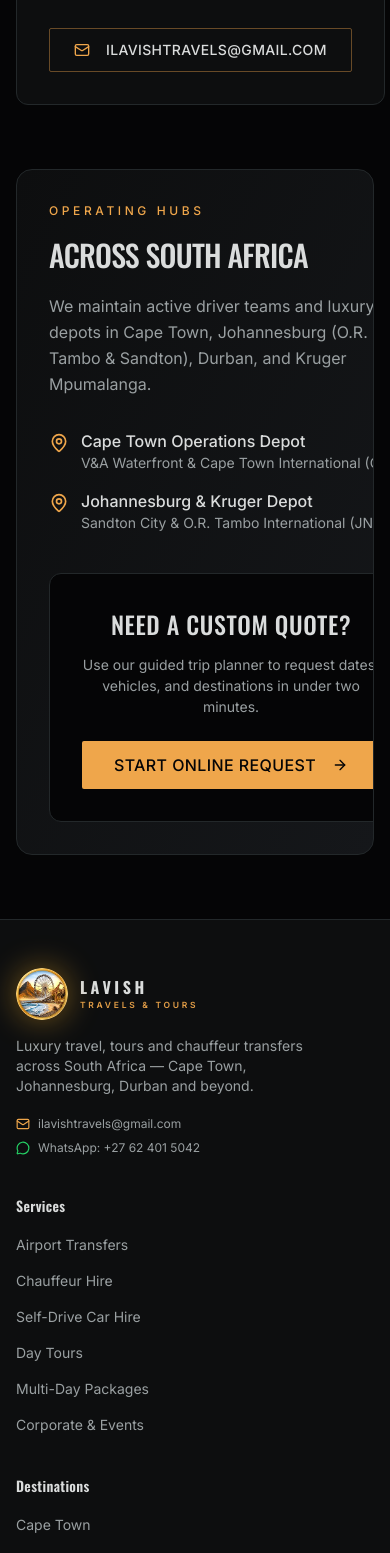
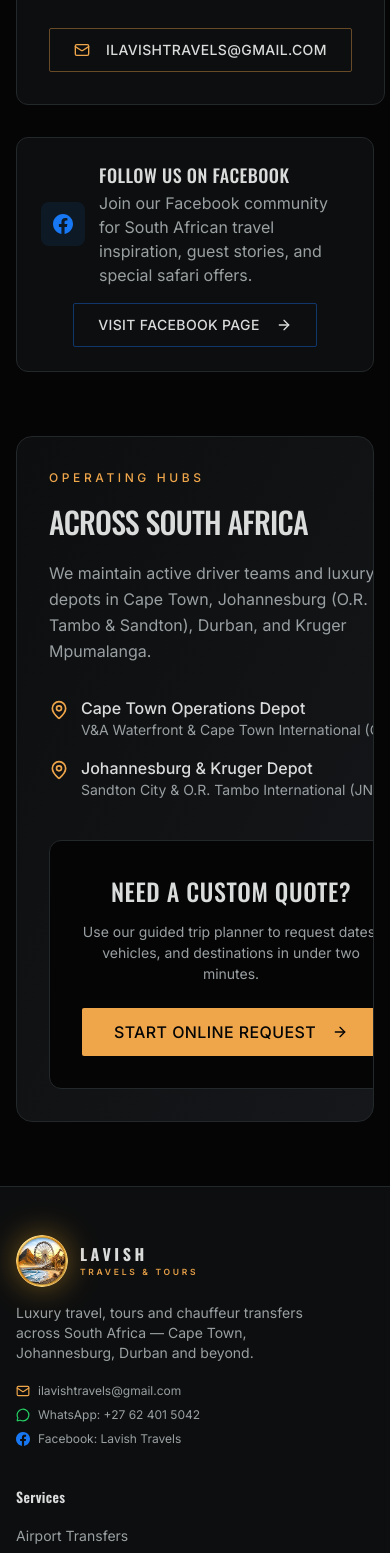
Before and after one commit to Abdullah367-nml/Lavish-Travel-Website, a Next.js app: page /contact in a window 390 px wide. Shown: the part 1360-2913 px from the top of the page. Built offline with nearby package versions, Linux system fonts and the light colour scheme; no server answers.

Commit message:
feat(brand): integrate official Facebook page across website footer, contact, mobile nav, and SEO schema

```diff
--- a/app/(marketing)/contact/page.tsx
+++ b/app/(marketing)/contact/page.tsx
@@ -20,6 +20,20 @@ export const metadata: Metadata = {
     "Get in touch with Lavish Travels & Tours: phone, WhatsApp, and email. 24/7 dedicated dispatch for international visitors across South Africa.",
   alternates: { canonical: "/contact" },
 };
+
+function FacebookIcon({ className }: { className?: string }) {
+  return (
+    <svg
+      role="img"
+      viewBox="0 0 24 24"
+      fill="currentColor"
+      className={className}
+      aria-hidden="true"
+    >
+      <path d="M24 12.073c0-6.627-5.373-12-12-12s-12 5.373-12 12c0 5.99 4.388 10.954 10.125 11.854v-8.385H7.078v-3.47h3.047V9.43c0-3.007 1.792-4.669 4.533-4.669 1.312 0 2.686.235 2.686.235v2.953H15.83c-1.491 0-1.956.925-1.956 1.874v2.25h3.328l-.532 3.47h-2.796v8.385C19.612 23.027 24 18.062 24 12.073z" />
+    </svg>
+  );
+}
 
 export default function ContactPage() {
   const crumbs = [
@@ -144,6 +158,33 @@ export default function ContactPage() {
           </div>
         </div>
 
+        {/* Social Connect Bar */}
+        <div className="mt-8 flex flex-col items-center justify-between gap-4 rounded-xl border border-border bg-surface p-6 sm:flex-row sm:px-8">
+          <div className="flex items-center gap-3.5">
+            <div className="flex size-11 shrink-0 items-center justify-center rounded-lg bg-[#1877F2]/10 text-[#1877F2]">
+              <FacebookIcon className="size-5 fill-current" />
+            </div>
+            <div>
+              <h3 className="font-display text-heading-sm uppercase text-foreground">
+                Follow Us on Facebook
+              </h3>
+              <p className="mt-0.5 text-body-xs text-muted-foreground">
+                Join our Facebook community for South African travel inspiration, guest stories, and special safari offers.
+              </p>
+            </div>
+          </div>
+          <Button asChild variant="outline" className="shrink-0 border-[#1877F2]/40 hover:bg-[#1877F2]/10 hover:text-[#1877F2]">
+            <a
+              href="https://www.facebook.com/profile.php?id=61596704120699"
+              target="_blank"
+              rel="noopener noreferrer"
+            >
+              Visit Facebook Page
+              <ArrowRight className="ml-2 size-4" />
+            </a>
+          </Button>
+        </div>
+
         {/* Hub Locations & Custom Trip Quote banner */}
         <div className="mt-16 overflow-hidden rounded-2xl border border-border bg-gradient-to-br from-surface to-surface-elevated p-8 sm:p-12 lg:p-16">
           <div className="grid gap-10 lg:grid-cols-2 lg:items-center">
--- a/components/layout/mobile-nav.tsx
+++ b/components/layout/mobile-nav.tsx
@@ -13,6 +13,20 @@ import { Logo } from "./logo";
  * Uses a React Portal directly to document.body so that header backdrop-filters
  * or parent heights never clip or leak background content through.
  */
+function FacebookIcon({ className }: { className?: string }) {
+  return (
+    <svg
+      role="img"
+      viewBox="0 0 24 24"
+      fill="currentColor"
+      className={className}
+      aria-hidden="true"
+    >
+      <path d="M24 12.073c0-6.627-5.373-12-12-12s-12 5.373-12 12c0 5.99 4.388 10.954 10.125 11.854v-8.385H7.078v-3.47h3.047V9.43c0-3.007 1.792-4.669 4.533-4.669 1.312 0 2.686.235 2.686.235v2.953H15.83c-1.491 0-1.956.925-1.956 1.874v2.25h3.328l-.532 3.47h-2.796v8.385C19.612 23.027 24 18.062 24 12.073z" />
+    </svg>
+  );
+}
+
 export function MobileNav() {
   const [open, setOpen] = useState(false);
   const [mounted, setMounted] = useState(false);
@@ -116,6 +130,17 @@ export function MobileNav() {
                     Chat on WhatsApp
                   </a>
                 </Button>
+                <Button asChild variant="outline" size="lg" className="w-full border-[#1877F2]/40 hover:bg-[#1877F2]/10 text-foreground font-semibold">
+                  <a
+                    href="https://www.facebook.com/profile.php?id=61596704120699"
+                    target="_blank"
+                    rel="noopener noreferrer"
+                    onClick={() => setOpen(false)}
+                  >
+                    <FacebookIcon className="mr-2 size-4 text-[#1877F2]" />
+                    Official Facebook Page
+                  </a>
+                </Button>
                 <Button asChild variant="ghost" size="lg" className="text-muted-foreground hover:text-foreground">
                   <a href="tel:+27624015042" onClick={() => setOpen(false)}>
                     Call: +27 62 401 5042
--- a/components/layout/site-footer.tsx
+++ b/components/layout/site-footer.tsx
@@ -1,7 +1,22 @@
 import Link from "next/link";
 import { Mail, MessageCircle } from "lucide-react";
 import { Logo } from "./logo";
+import { site } from "@/lib/site";
 import { getDirectEmailUrl, getWhatsAppGeneralUrl } from "@/lib/whatsapp";
+
+function FacebookIcon({ className }: { className?: string }) {
+  return (
+    <svg
+      role="img"
+      viewBox="0 0 24 24"
+      fill="currentColor"
+      className={className}
+      aria-hidden="true"
+    >
+      <path d="M24 12.073c0-6.627-5.373-12-12-12s-12 5.373-12 12c0 5.99 4.388 10.954 10.125 11.854v-8.385H7.078v-3.47h3.047V9.43c0-3.007 1.792-4.669 4.533-4.669 1.312 0 2.686.235 2.686.235v2.953H15.83c-1.491 0-1.956.925-1.956 1.874v2.25h3.328l-.532 3.47h-2.796v8.385C19.612 23.027 24 18.062 24 12.073z" />
+    </svg>
+  );
+}
 
 /**
  * Rich footer shell (Section 4 #1). Structure and NAP/legal placeholders
@@ -38,6 +53,7 @@ const FOOTER_COLUMNS: { heading: string; links: { label: string; href: string }[
       { label: "Blog", href: "/blog" },
       { label: "FAQ", href: "/faq" },
       { label: "Contact", href: "/contact" },
+      { label: "Facebook Page", href: site.facebook },
       { label: "Admin Portal", href: "/admin" },
     ],
   },
@@ -82,6 +98,15 @@ export function SiteFooter() {
                 <MessageCircle className="size-3.5 text-[#25D366]" />
                 WhatsApp: +27 62 401 5042
               </a>
+              <a
+                href={site.facebook}
+                target="_blank"
+                rel="noopener noreferrer"
+                className="inline-flex items-center gap-2 transition-colors hover:text-[#1877F2]"
+              >
+                <FacebookIcon className="size-3.5 text-[#1877F2]" />
+                Facebook: Lavish Travels
+              </a>
             </div>
           </div>
 
@@ -95,6 +120,9 @@ export function SiteFooter() {
                   <li key={link.label}>
                     <Link
                       href={link.href}
+                      {...(link.href.startsWith("http")
+                        ? { target: "_blank", rel: "noopener noreferrer" }
+                        : {})}
                       className="text-sm text-muted-foreground transition-colors hover:text-foreground"
                     >
                       {link.label}
--- a/lib/site.ts
+++ b/lib/site.ts
@@ -67,8 +67,11 @@ export const site = {
     "Mozambique",
   ],
 
-  // TODO: replace with the real profiles, or remove entries that do not exist.
-  socials: [] as string[],
+  // --- Social Profiles (used by schema.org structured data and footer) -----
+  facebook: "https://www.facebook.com/profile.php?id=61596704120699",
+  socials: [
+    "https://www.facebook.com/profile.php?id=61596704120699",
+  ] as string[],
 } as const;
 
 /** Absolute URL for a site-relative path — required by structured data. */
```
